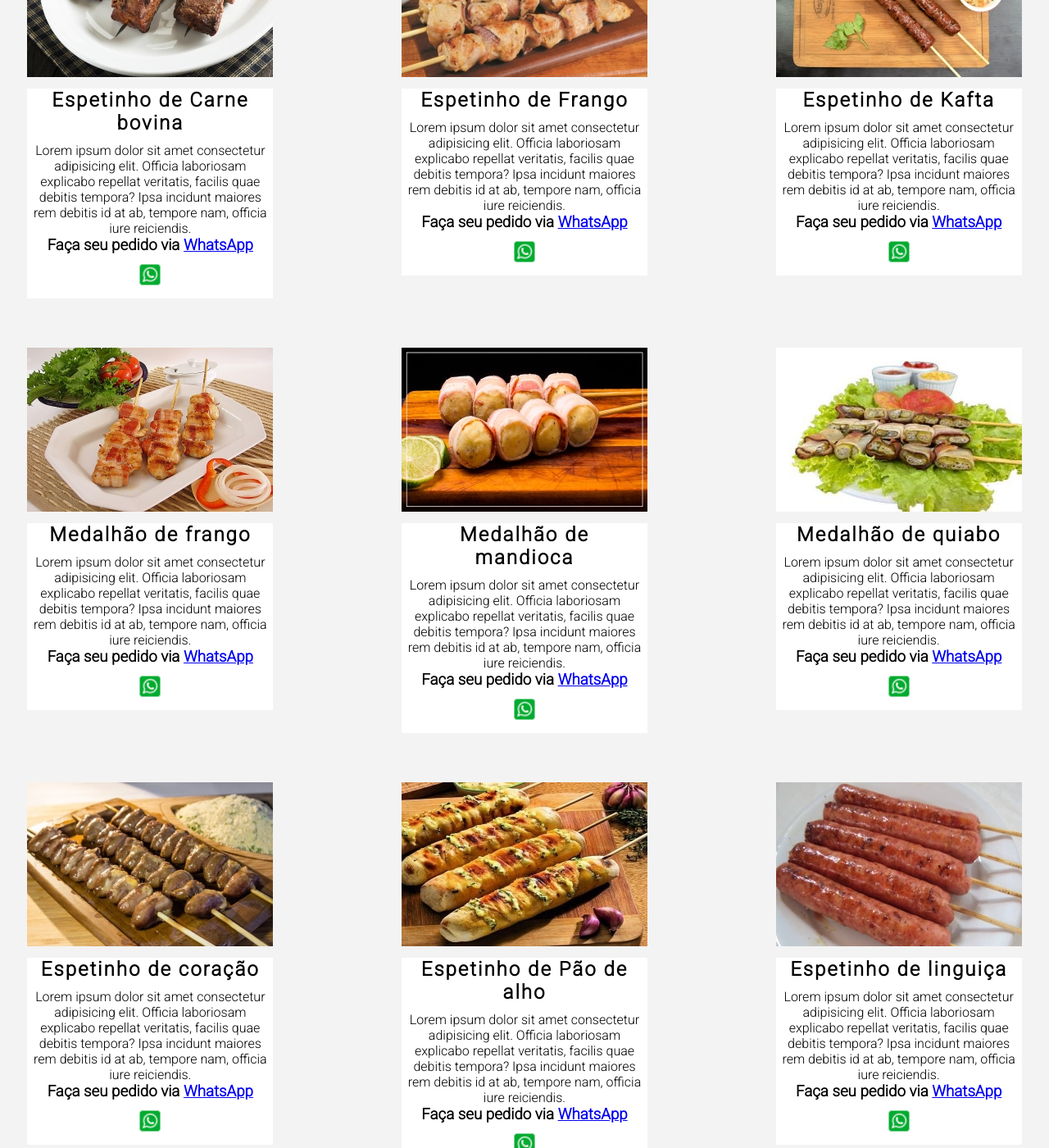
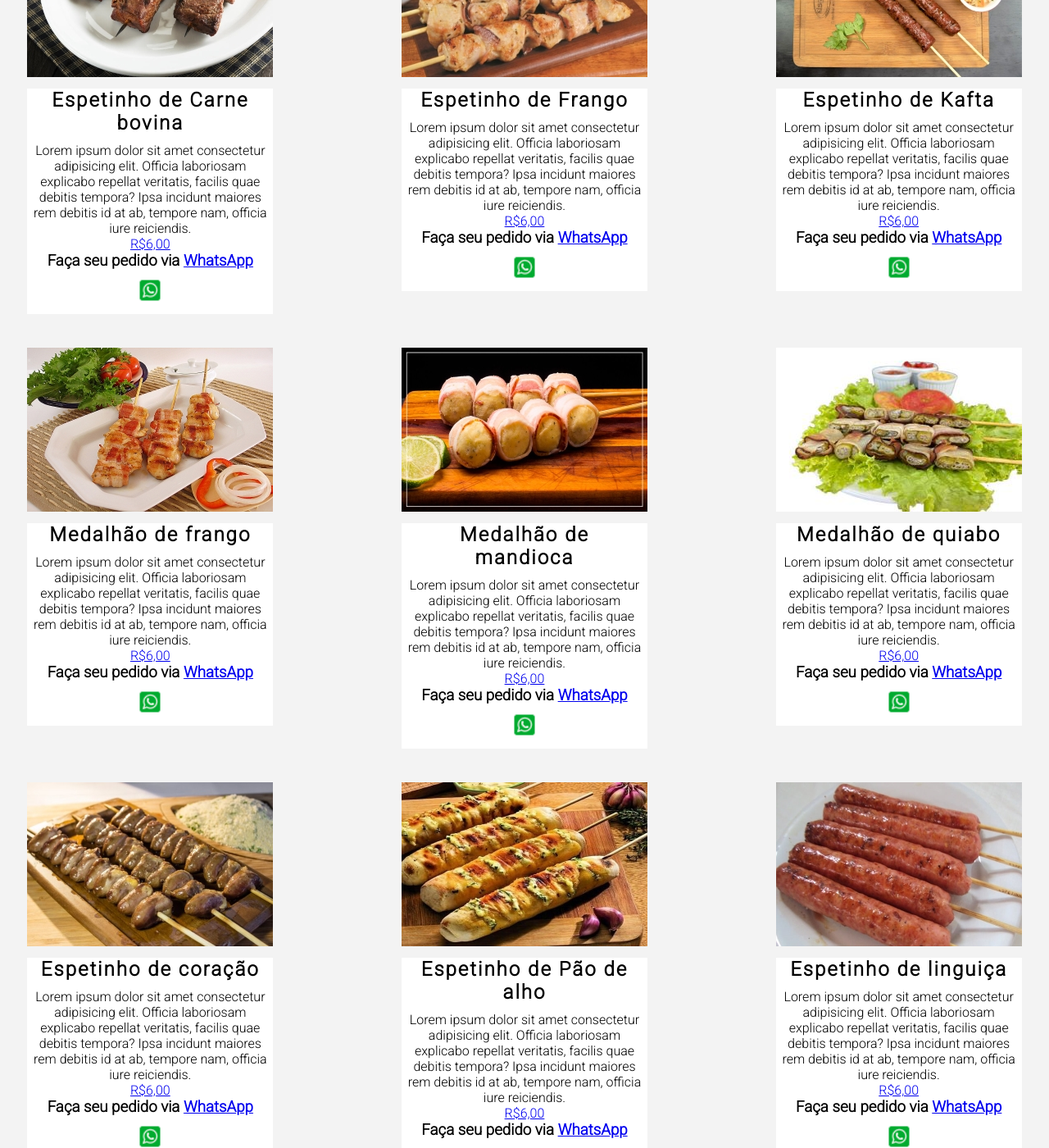
Before and after one commit to AnaniasMv/Casa-do-espeto, a Jekyll site: the page cardapio.html, which Jekyll copies as it is, in a window 1280 px wide and 1400 px high, scrolled down 249 px. Shown: the whole window at 82% size. Built offline with Jekyll 4.4.1, drawn with Linux system fonts in a browser that asks for light colours; nearby versions of some CDN libraries; a script that is not in the unit is left out.

Commit message:
Colocando preços

```diff
--- a/cardapio.html
+++ b/cardapio.html
@@ -52,11 +52,13 @@
                 <p>Lorem ipsum dolor sit amet consectetur adipisicing elit. Officia laboriosam explicabo repellat
                     veritatis, facilis quae debitis tempora? Ipsa incidunt maiores rem debitis id at ab, tempore nam,
                     officia iure reiciendis.</p>
+                    <div class="btn-preço"><a href="#">R$6,00</a></div>
                 <h3>Faça seu pedido via <a
                         href="https://api.whatsapp.com/send?phone=5516993717607&text=Olá, desejo realizar um pedido!"
                         target="_blank">WhatsApp</a></h3>
                 <a href="https://api.whatsapp.com/send?phone=5516993717607&text=Olá, desejo realizar um pedido!"
                     target="_blank"><img src="imagens/icon-whatsapp1.png" alt="Logo do whatsapp"></a>
+
             </div>
         </div>
 
@@ -67,6 +69,7 @@
                 <p>Lorem ipsum dolor sit amet consectetur adipisicing elit. Officia laboriosam explicabo repellat
                     veritatis, facilis quae debitis tempora? Ipsa incidunt maiores rem debitis id at ab, tempore nam,
                     officia iure reiciendis.</p>
+                    <div class="btn-preço"><a href="#">R$6,00</a></div>
                     <h3>Faça seu pedido via <a
                         href="https://api.whatsapp.com/send?phone=5516993717607&text=Olá, desejo realizar um pedido!"
                         target="_blank">WhatsApp</a></h3>
@@ -82,6 +85,7 @@
                 <p>Lorem ipsum dolor sit amet consectetur adipisicing elit. Officia laboriosam explicabo repellat
                     veritatis, facilis quae debitis tempora? Ipsa incidunt maiores rem debitis id at ab, tempore nam,
                     officia iure reiciendis.</p>
+                    <div class="btn-preço"><a href="#">R$6,00</a></div>
                     <h3>Faça seu pedido via <a
                         href="https://api.whatsapp.com/send?phone=5516993717607&text=Olá, desejo realizar um pedido!"
                         target="_blank">WhatsApp</a></h3>
@@ -97,6 +101,7 @@
                 <p>Lorem ipsum dolor sit amet consectetur adipisicing elit. Officia laboriosam explicabo repellat
                     veritatis, facilis quae debitis tempora? Ipsa incidunt maiores rem debitis id at ab, tempore nam,
                     officia iure reiciendis.</p>
+                    <div class="btn-preço"><a href="#">R$6,00</a></div>
                     <h3>Faça seu pedido via <a
                         href="https://api.whatsapp.com/send?phone=5516993717607&text=Olá, desejo realizar um pedido!"
                         target="_blank">WhatsApp</a></h3>
@@ -112,6 +117,7 @@
                 <p>Lorem ipsum dolor sit amet consectetur adipisicing elit. Officia laboriosam explicabo repellat
                     veritatis, facilis quae debitis tempora? Ipsa incidunt maiores rem debitis id at ab, tempore nam,
                     officia iure reiciendis.</p>
+                    <div class="btn-preço"><a href="#">R$6,00</a></div>
                     <h3>Faça seu pedido via <a
                         href="https://api.whatsapp.com/send?phone=5516993717607&text=Olá, desejo realizar um pedido!"
                         target="_blank">WhatsApp</a></h3>
@@ -128,6 +134,7 @@
                 <p>Lorem ipsum dolor sit amet consectetur adipisicing elit. Officia laboriosam explicabo repellat
                     veritatis, facilis quae debitis tempora? Ipsa incidunt maiores rem debitis id at ab, tempore nam,
                     officia iure reiciendis.</p>
+                    <div class="btn-preço"><a href="#">R$6,00</a></div>
                     <h3>Faça seu pedido via <a
                         href="https://api.whatsapp.com/send?phone=5516993717607&text=Olá, desejo realizar um pedido!"
                         target="_blank">WhatsApp</a></h3>
@@ -143,6 +150,7 @@
                 <p>Lorem ipsum dolor sit amet consectetur adipisicing elit. Officia laboriosam explicabo repellat
                     veritatis, facilis quae debitis tempora? Ipsa incidunt maiores rem debitis id at ab, tempore nam,
                     officia iure reiciendis.</p>
+                    <div class="btn-preço"><a href="#">R$6,00</a></div>
                     <h3>Faça seu pedido via <a
                         href="https://api.whatsapp.com/send?phone=5516993717607&text=Olá, desejo realizar um pedido!"
                         target="_blank">WhatsApp</a></h3>
@@ -159,6 +167,7 @@
                 <p>Lorem ipsum dolor sit amet consectetur adipisicing elit. Officia laboriosam explicabo repellat
                     veritatis, facilis quae debitis tempora? Ipsa incidunt maiores rem debitis id at ab, tempore nam,
                     officia iure reiciendis.</p>
+                    <div class="btn-preço"><a href="#">R$6,00</a></div>
                     <h3>Faça seu pedido via <a
                         href="https://api.whatsapp.com/send?phone=5516993717607&text=Olá, desejo realizar um pedido!"
                         target="_blank">WhatsApp</a></h3>
@@ -175,6 +184,7 @@
                 <p>Lorem ipsum dolor sit amet consectetur adipisicing elit. Officia laboriosam explicabo repellat
                     veritatis, facilis quae debitis tempora? Ipsa incidunt maiores rem debitis id at ab, tempore nam,
                     officia iure reiciendis.</p>
+                    <div class="btn-preço"><a href="#">R$6,00</a></div>
                     <h3>Faça seu pedido via <a
                         href="https://api.whatsapp.com/send?phone=5516993717607&text=Olá, desejo realizar um pedido!"
                         target="_blank">WhatsApp</a></h3>
```
